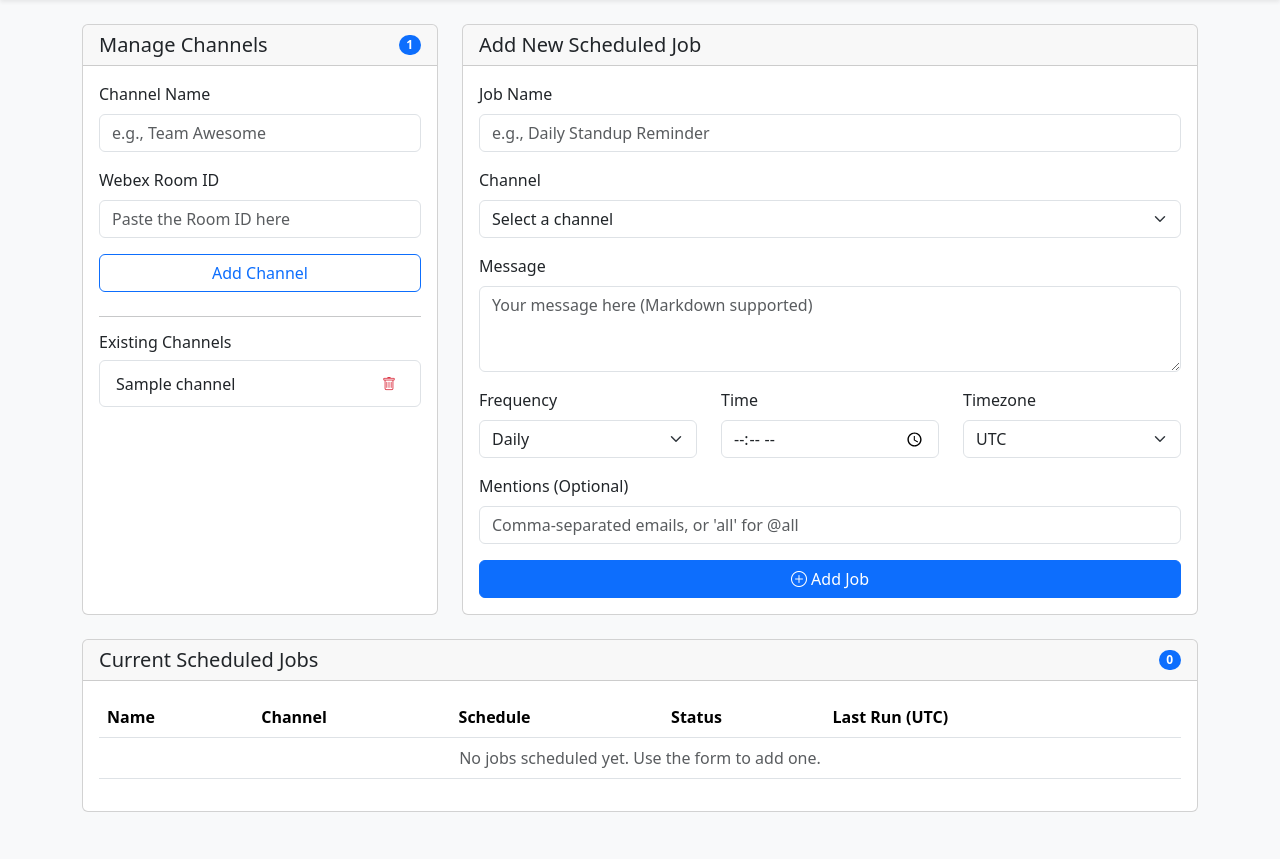
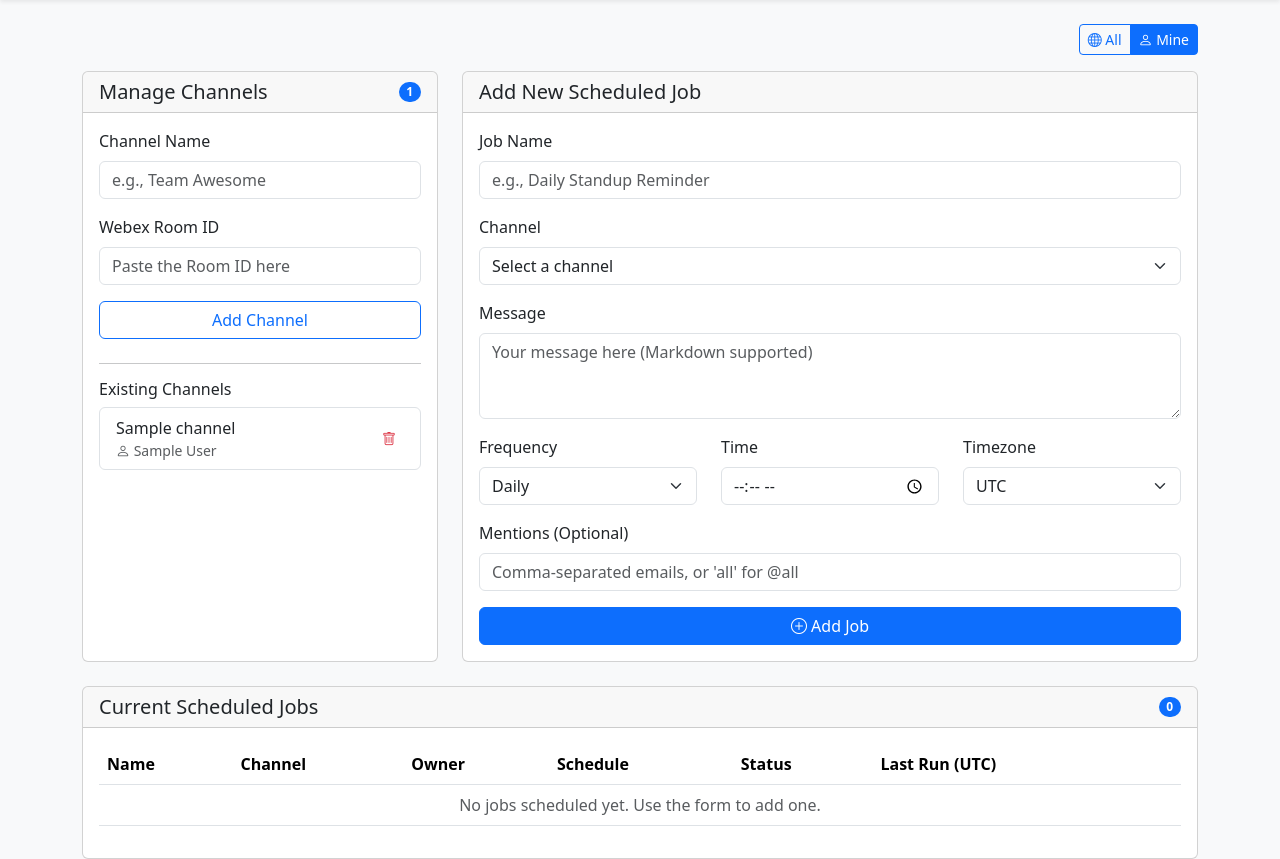
Before and after one commit to pawel-cygal/webex-repo-man, a Flask app: page /?scope=my in a window 1280 px wide. Shown: the part 56-915 px from the top of the page. Before the commit the page ends 868 px from the top, so only its background shows below. Run offline with Flask 3, Linux system fonts and the light colour scheme; a user stored in the database is signed in; tables that the repository leaves empty hold one stand-in row (values such as "Sample post").

Commit message:
feat: Show owner column and add scope filter for jobs and channels
Adds a top-level All/Mine filter, an Owner column in the jobs table and
owner hint under each channel name. Items created before the user model
existed render as 'Legacy' until someone claims them.

Also fixes the super-admin bootstrap password to default to 'changeme'
as originally documented (previous build generated a random token when
SUPER_ADMIN_INITIAL_PASSWORD was unset), and hardens addJobRow against
XSS by escaping user-controlled fields before insertion.

```diff
--- a/app/__init__.py
+++ b/app/__init__.py
@@ -1,6 +1,5 @@
 # app/__init__.py
 import logging
-import secrets
 
 from flask import Flask
 from flask_sqlalchemy import SQLAlchemy
@@ -73,7 +72,7 @@
 
         initial_password = (
             app.config.get('SUPER_ADMIN_INITIAL_PASSWORD')
-            or secrets.token_urlsafe(12)
+            or 'changeme'
         )
         user = User(
             email=email,
--- a/app/main/routes.py
+++ b/app/main/routes.py
@@ -19,11 +19,26 @@
 def index():
     """
     Main page of the web panel. Displays channels and scheduled jobs.
+    `?scope=my` restricts the lists to items owned by the current user.
     """
-    jobs = ScheduledJob.query.order_by(ScheduledJob.created_at.desc()).all()
-    channels = WebexChannel.query.order_by(WebexChannel.name).all()
+    scope = 'my' if request.args.get('scope') == 'my' else 'all'
+
+    jobs_q = ScheduledJob.query
+    channels_q = WebexChannel.query
+    if scope == 'my':
+        jobs_q = jobs_q.filter_by(owner_id=current_user.id)
+        channels_q = channels_q.filter_by(owner_id=current_user.id)
+
+    jobs = jobs_q.order_by(ScheduledJob.created_at.desc()).all()
+    channels = channels_q.order_by(WebexChannel.name).all()
     timezones = pytz.common_timezones
-    return render_template('index.html', jobs=jobs, channels=channels, timezones=timezones)
+    return render_template(
+        'index.html',
+        jobs=jobs,
+        channels=channels,
+        timezones=timezones,
+        scope=scope,
+    )
 
 @main.route('/add_channel', methods=['POST'])
 def add_channel():
--- a/app/static/js/main.js
+++ b/app/static/js/main.js
@@ -27,6 +27,18 @@
         sessionStorage.removeItem('alertCategory');
     }
 
+    // --- Helpers ---
+
+    function escapeHtml(value) {
+        if (value === null || value === undefined) return '';
+        return String(value)
+            .replace(/&/g, '&amp;')
+            .replace(/</g, '&lt;')
+            .replace(/>/g, '&gt;')
+            .replace(/"/g, '&quot;')
+            .replace(/'/g, '&#39;');
+    }
+
     // --- Functions ---
 
     function handleFormSubmit(event) {
@@ -48,7 +60,7 @@
                 } else if (data.reload) {
                     showAlert(data.message, 'success');
                     setTimeout(() => window.location.reload(), 1000);
-                } else if (data.job) { // Assumes 'add job'
+                } else if (data.job) {
                     addJobRow(data.job);
                     showAlert(data.message, 'success');
                     form.reset();
@@ -69,7 +81,6 @@
     function handleDelegatedSubmit(event) {
         const form = event.target;
 
-        // Handle Delete Job
         if (form.matches('.delete-job-form')) {
             event.preventDefault();
             if (confirm('Are you sure you want to delete this job?')) {
@@ -85,7 +96,6 @@
             }
         }
 
-        // Handle Run Now
         if (form.matches('.run-now-form')) {
             event.preventDefault();
             fetch(form.action, { method: 'POST' })
@@ -93,13 +103,13 @@
                 .then(data => {
                     if (data.success) {
                         showAlert(data.message, 'success');
-                        form.closest('tr').children[4].innerHTML = data.job.last_run;
+                        const lastRunCell = form.closest('tr').querySelector('td.last-run-cell');
+                        if (lastRunCell) lastRunCell.textContent = data.job.last_run || '';
                     } else { showAlert(data.message, 'danger'); }
                 })
                 .catch(err => showAlert('An unexpected error occurred.', 'danger'));
         }
 
-        // Handle Clone Job
         if (form.matches('.clone-job-form')) {
             event.preventDefault();
             fetch(form.action, { method: 'POST' })
@@ -113,7 +123,6 @@
                 .catch(err => showAlert('An unexpected error occurred.', 'danger'));
         }
 
-        // Handle Delete Channel
         if (form.matches('.delete-channel-form')) {
             event.preventDefault();
             if (confirm('Are you sure? Deleting a channel will also delete all its jobs.')) {
@@ -132,17 +141,31 @@
 
     function addJobRow(job) {
         const tableBody = document.getElementById('jobs-table-body');
-        const noJobsRow = document.querySelector('#jobs-table-body tr[colspan="6"]');
-        if (noJobsRow) noJobsRow.parentElement.remove();
+        const emptyCell = tableBody.querySelector('td[colspan]');
+        if (emptyCell) emptyCell.parentElement.remove();
+
+        const name = escapeHtml(job.name);
+        const channelName = escapeHtml(job.channel.name);
+        const roomId = escapeHtml(job.channel.room_id);
+        const freq = escapeHtml(job.frequency_display);
+        const time = escapeHtml(job.schedule_time);
+        const tz = escapeHtml(job.timezone);
+        const lastRun = job.last_run ? escapeHtml(job.last_run) : '<span class="text-muted">Never</span>';
+        const ownerCell = job.owner
+            ? escapeHtml(job.owner)
+            : '<span class="text-muted fst-italic">Legacy</span>';
+        const statusClass = job.is_active ? 'success' : 'secondary';
+        const statusLabel = job.is_active ? 'Active' : 'Inactive';
 
         const row = tableBody.insertRow(0);
         row.id = `job-row-${job.id}`;
-        row.innerHTML = `
-            <td>${job.name}</td>
-            <td><a href="#" title="Room ID: ${job.channel.room_id}">${job.channel.name}</a></td>
-            <td>${job.frequency_display} at ${job.schedule_time} (${job.timezone})</td>
-            <td><span class="badge text-bg-${job.is_active ? 'success' : 'secondary'}">${job.is_active ? 'Active' : 'Inactive'}</span></td>
-            <td>${job.last_run ? job.last_run : '<span class="text-muted">Never</span>'}</td>
+        const html = `
+            <td>${name}</td>
+            <td><a href="#" title="Room ID: ${roomId}">${channelName}</a></td>
+            <td>${ownerCell}</td>
+            <td>${freq} at ${time} (${tz})</td>
+            <td><span class="badge text-bg-${statusClass}">${statusLabel}</span></td>
+            <td class="last-run-cell">${lastRun}</td>
             <td class="text-end">
                 <div class="btn-group">
                     <form action="${job.urls.run_now}" method="POST" class="d-inline run-now-form"><button type="submit" class="btn btn-sm btn-outline-secondary" title="Run Now"><i class="bi bi-play-fill"></i></button></form>
@@ -152,6 +175,7 @@
                 </div>
             </td>
         `;
+        row.insertAdjacentHTML('afterbegin', html);
     }
 
     function showAlert(message, category = 'primary') {
@@ -159,7 +183,15 @@
         const alert = document.createElement('div');
         alert.className = `alert alert-${category} alert-dismissible fade show`;
         alert.role = 'alert';
-        alert.innerHTML = `${message}<button type="button" class="btn-close" data-bs-dismiss="alert" aria-label="Close"></button>`;
+        const text = document.createElement('span');
+        text.textContent = message;
+        alert.appendChild(text);
+        const closeBtn = document.createElement('button');
+        closeBtn.type = 'button';
+        closeBtn.className = 'btn-close';
+        closeBtn.setAttribute('data-bs-dismiss', 'alert');
+        closeBtn.setAttribute('aria-label', 'Close');
+        alert.appendChild(closeBtn);
         alertContainer.insertBefore(alert, alertContainer.firstChild);
     }
 });
--- a/app/templates/index.html
+++ b/app/templates/index.html
@@ -46,6 +46,19 @@
             {% endif %}
         {% endwith %}
 
+        <div class="d-flex justify-content-end mb-3">
+            <div class="btn-group" role="group" aria-label="Scope filter">
+                <a href="{{ url_for('main.index') }}"
+                   class="btn btn-sm {% if scope == 'all' %}btn-primary{% else %}btn-outline-primary{% endif %}">
+                    <i class="bi bi-globe"></i> All
+                </a>
+                <a href="{{ url_for('main.index', scope='my') }}"
+                   class="btn btn-sm {% if scope == 'my' %}btn-primary{% else %}btn-outline-primary{% endif %}">
+                    <i class="bi bi-person"></i> Mine
+                </a>
+            </div>
+        </div>
+
         <div class="row g-4">
             <!-- Channel Management -->
             <div class="col-md-4">
@@ -73,7 +86,13 @@
                         <ul class="list-group" id="channel-list">
                             {% for channel in channels %}
                             <li class="list-group-item d-flex justify-content-between align-items-center">
-                                {{ channel.name }}
+                                <span>
+                                    {{ channel.name }}
+                                    <small class="text-muted d-block">
+                                        <i class="bi bi-person"></i>
+                                        {% if channel.owner %}{{ channel.owner.display() }}{% else %}<span class="fst-italic">Legacy</span>{% endif %}
+                                    </small>
+                                </span>
                                 <form action="{{ url_for('main.delete_channel', channel_id=channel.id) }}" method="POST" class="delete-channel-form">
                                     <button type="submit" class="btn btn-sm btn-outline-danger border-0"><i class="bi bi-trash"></i></button>
                                 </form>
@@ -167,6 +186,7 @@
                                 <tr>
                                     <th>Name</th>
                                     <th>Channel</th>
+                                    <th>Owner</th>
                                     <th>Schedule</th>
                                     <th>Status</th>
                                     <th>Last Run (UTC)</th>
@@ -179,6 +199,10 @@
                                         <tr>
                                             <td>{{ job.name }}</td>
                                             <td><a href="#" title="Room ID: {{ job.channel.room_id }}">{{ job.channel.name }}</a></td>
+                                            <td>
+                                                {% if job.owner %}{{ job.owner.display() }}
+                                                {% else %}<span class="text-muted fst-italic">Legacy</span>{% endif %}
+                                            </td>
                                             <td>{{ job.frequency.capitalize() }} at {{ job.schedule_time }} ({{ job.timezone }})</td>
                                             <td>
                                                 {% if job.is_active %}
@@ -187,7 +211,7 @@
                                                     <span class="badge text-bg-secondary">Inactive</span>
                                                 {% endif %}
                                             </td>
-                                            <td>
+                                            <td class="last-run-cell">
                                                 {% if job.last_run %}
                                                     {{ job.last_run.strftime('%Y-%m-%d %H:%M') }}
                                                 {% else %}
@@ -196,7 +220,7 @@
                                             </td>
                                             <td class="text-end">
                                                 <div class="btn-group">
-                                                    <form action="{{ url_for('main.run_now', job_id=job.id) }}" method="POST" class="d-inline">
+                                                    <form action="{{ url_for('main.run_now', job_id=job.id) }}" method="POST" class="d-inline run-now-form">
                                                         <button type="submit" class="btn btn-sm btn-outline-secondary" title="Run Now">
                                                             <i class="bi bi-play-fill"></i>
                                                         </button>
@@ -209,7 +233,7 @@
                                                             <i class="bi bi-files"></i>
                                                         </button>
                                                     </form>
-                                                    <form action="{{ url_for('main.delete_job', job_id=job.id) }}" method="POST" onsubmit="return confirm('Are you sure you want to delete this job?');" class="d-inline">
+                                                    <form action="{{ url_for('main.delete_job', job_id=job.id) }}" method="POST" class="d-inline delete-job-form">
                                                         <button type="submit" class="btn btn-sm btn-outline-danger" title="Delete">
                                                             <i class="bi bi-trash"></i>
                                                         </button>
@@ -220,7 +244,7 @@
                                     {% endfor %}
                                 {% else %}
                                     <tr>
-                                        <td colspan="6" class="text-center text-muted">No jobs scheduled yet. Use the form to add one.</td>
+                                        <td colspan="7" class="text-center text-muted">No jobs scheduled yet. Use the form to add one.</td>
                                     </tr>
                                 {% endif %}
                             </tbody>
```
